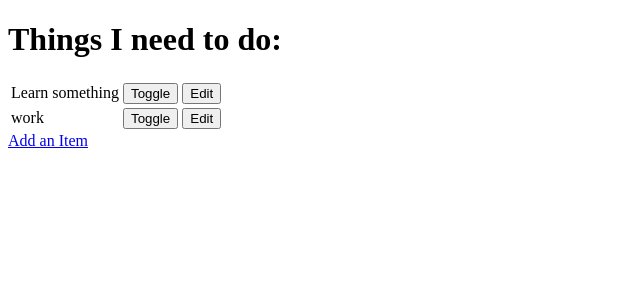
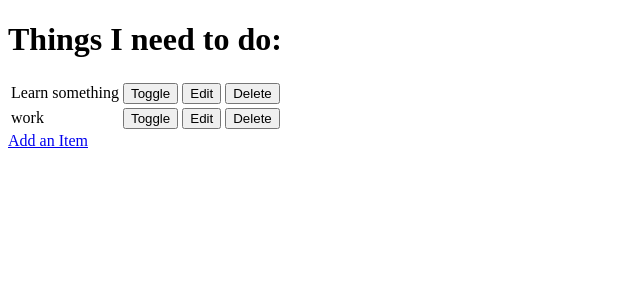
Before and after one commit to JamesMartin1998/Hello-Django, a Django app: page / in a window 1280 px wide. Shown: the top 300 px of the page, without its empty margins (0-640 px from the left). Run offline with Django 3.2, Linux system fonts and the light colour scheme; data comes from the database, SQL or seed files in the repository; both versions use the stored data as it was after the commit.

Commit message:
enable users to delete items

```diff
--- a/django_todo/urls.py
+++ b/django_todo/urls.py
@@ -22,5 +22,6 @@ urlpatterns = [
     path('', views.get_todo_list, name="get_todo_list"),
     path('add', views.add_item, name="add"),
     path('edit/<item_id>', views.edit_item, name="edit"),
-    path('toggle/<item_id>', views.toggle_item, name="toggle")
+    path('toggle/<item_id>', views.toggle_item, name="toggle"),
+    path('delete/<item_id>', views.delete_item, name="delete")
 ]
--- a/todo/templates/todo/todo_list.html
+++ b/todo/templates/todo/todo_list.html
@@ -26,6 +26,11 @@
                         <button>Edit</button>
                     </a>
                 </td>
+                <td>
+                    <a href="/delete/{{ item.id }}">
+                        <button>Delete</button>
+                    </a>
+                </td>
             </tr>
         {% empty %}
             <tr>
--- a/todo/views.py
+++ b/todo/views.py
@@ -45,3 +45,9 @@ def toggle_item(request, item_id):
     item.done = not item.done
     item.save()
     return redirect('get_todo_list')
+
+
+def delete_item(request, item_id):
+    item = get_object_or_404(Item, id=item_id)
+    item.delete()
+    return redirect('get_todo_list')
```
Also changed, not shown: db.sqlite3.
